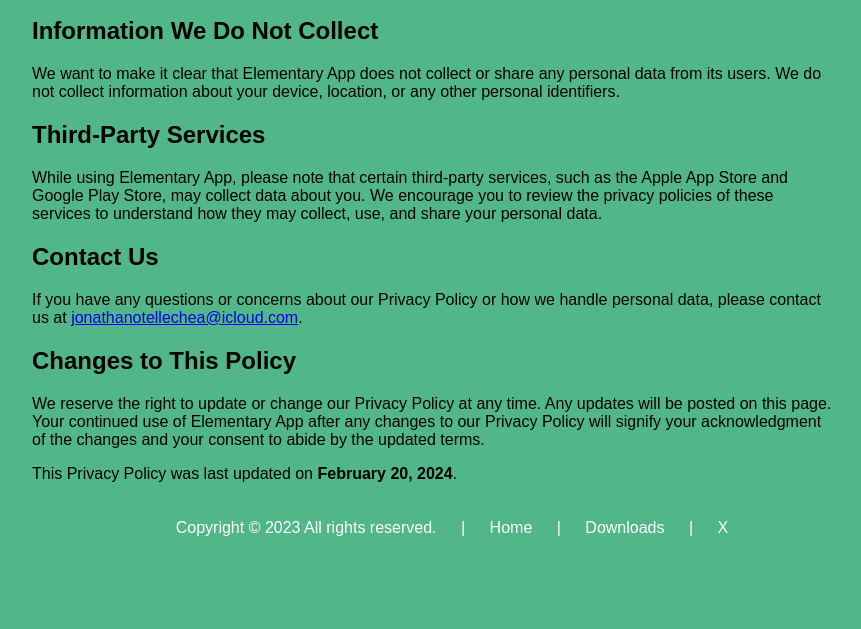
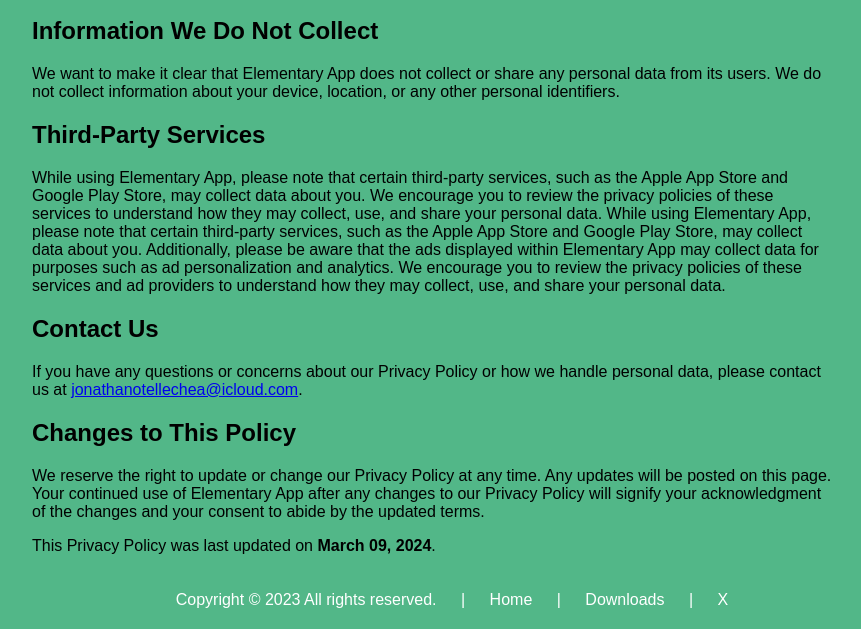
Before and after one commit to JOTELLECHEA/Elementary, a plain HTML site: page PrivacyPolicy.html in a window 1280 px wide. Shown: the part 511-1140 px from the top of the page, without its empty margins (208-1069 px from the left). Before the commit the page ends 1068 px from the top, so only its background shows below. Drawn offline with Linux system fonts and the light colour scheme.

Commit message:
Update PrivacyPolicy.html

```diff
--- a/PrivacyPolicy.html
+++ b/PrivacyPolicy.html
@@ -40,12 +40,20 @@
       </p>
 
       <h2>Third-Party Services</h2>
-      <p>
+       <p>
         While using Elementary App, please note that certain third-party
         services, such as the Apple App Store and Google Play Store, may collect
         data about you. We encourage you to review the privacy policies of these
         services to understand how they may collect, use, and share your
         personal data.
+
+        While using Elementary App, please note that certain third-party
+        services, such as the Apple App Store and Google Play Store, may collect
+        data about you. Additionally, please be aware that the ads displayed
+        within Elementary App may collect data for purposes such as ad
+        personalization and analytics. We encourage you to review the privacy
+        policies of these services and ad providers to understand how they may
+        collect, use, and share your personal data.
       </p>
 
       <h2>Contact Us</h2>
@@ -65,7 +73,7 @@
       </p>
       <p>
         This Privacy Policy was last updated on
-        <strong>February 20, 2024</strong>.
+        <strong>March 09, 2024</strong>.
       </p>
     </div>
 
```
